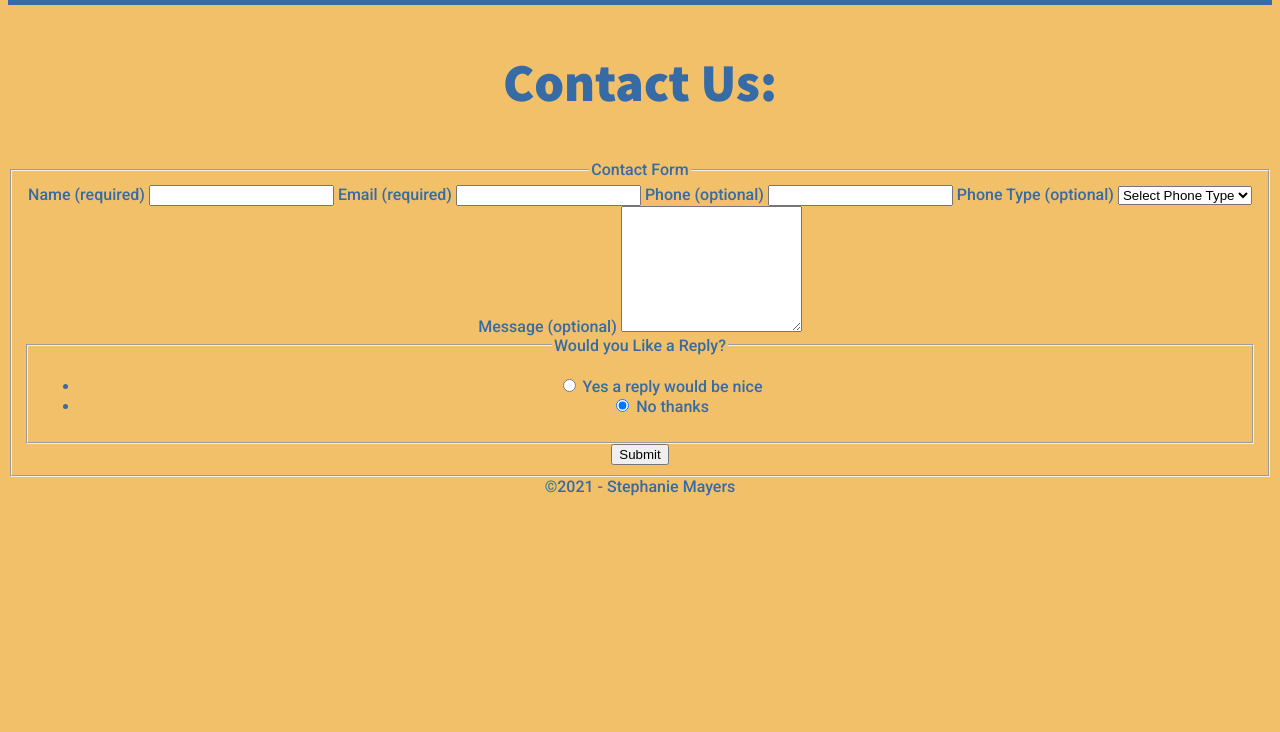
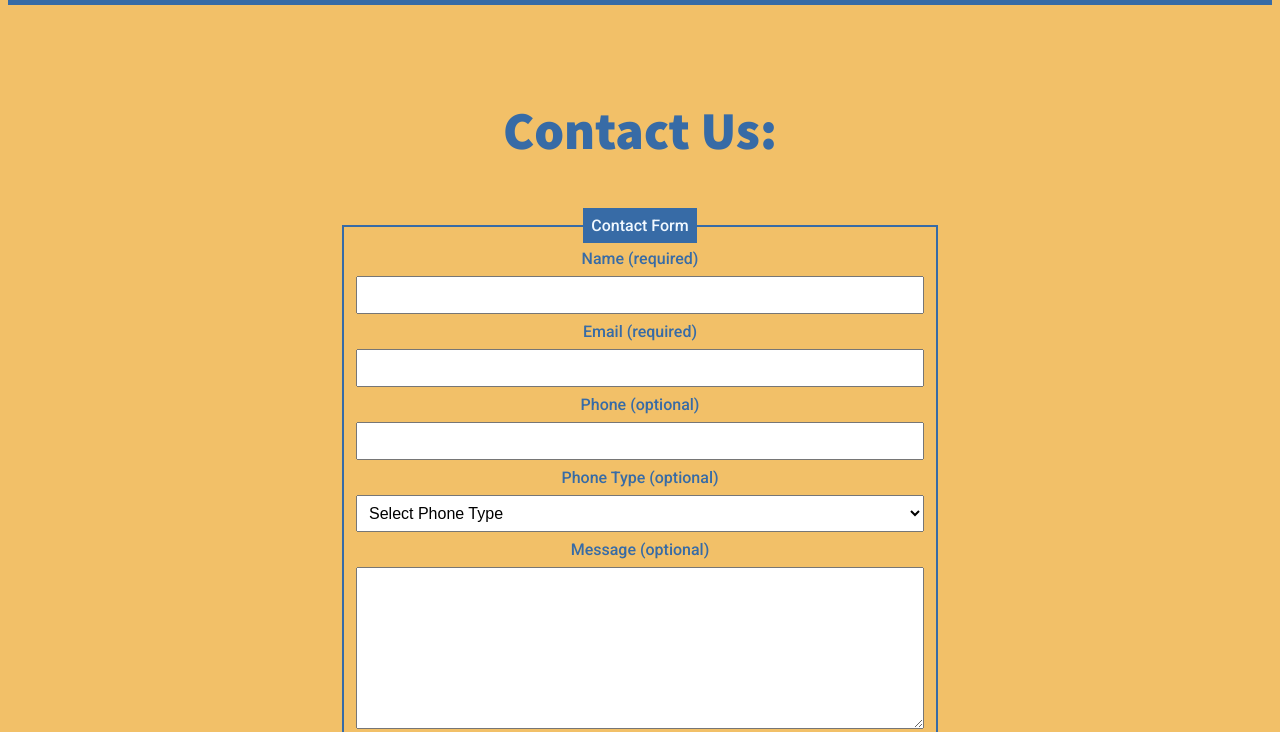
Before and after one commit to RVCC-IDMX/about-me-stephym9170, a plain HTML site: page index.html in a window 1280 px wide. Shown: the part 6270-7002 px from the top of the page. Before the commit the page ends 6774 px from the top, so only its background shows below. Drawn offline with Linux system fonts and the light colour scheme.

Commit message:
Complete Contact Form

```diff
--- a/css/style.css
+++ b/css/style.css
@@ -119,3 +119,51 @@ section#hobbies {
     border: 5px solid #376BA6;
     margin-top:2rem;
 }
+/* Contact Form */
+
+#FormElements {
+    display:grid;
+    row-gap: .5em;
+}
+
+#contact {
+    padding:1rem;
+    max-width: 600px;
+    margin: 2rem auto;
+}
+
+fieldset {
+    border:2px solid #376BA6;
+    margin-top: 1em;
+    margin-bottom: 1em;
+
+}
+
+legend {
+    background-color: #376BA6;
+    color: aliceblue;
+    padding: .5em;
+}
+
+#contact input, #contact textarea, #contact select, #contact button {
+    padding: .5em;
+    font-size: 1rem;
+
+}
+
+#contact ul {
+    list-style: none;
+    padding: 0px;
+}
+
+#contact li {
+    margin: 1rem;
+}
+
+#contact button {
+    background-color:#376BA6 ;
+    border: 1px solid #376BA6;
+    max-width: 400px;
+    width: 50%;
+    justify-self: center;
+}
```
